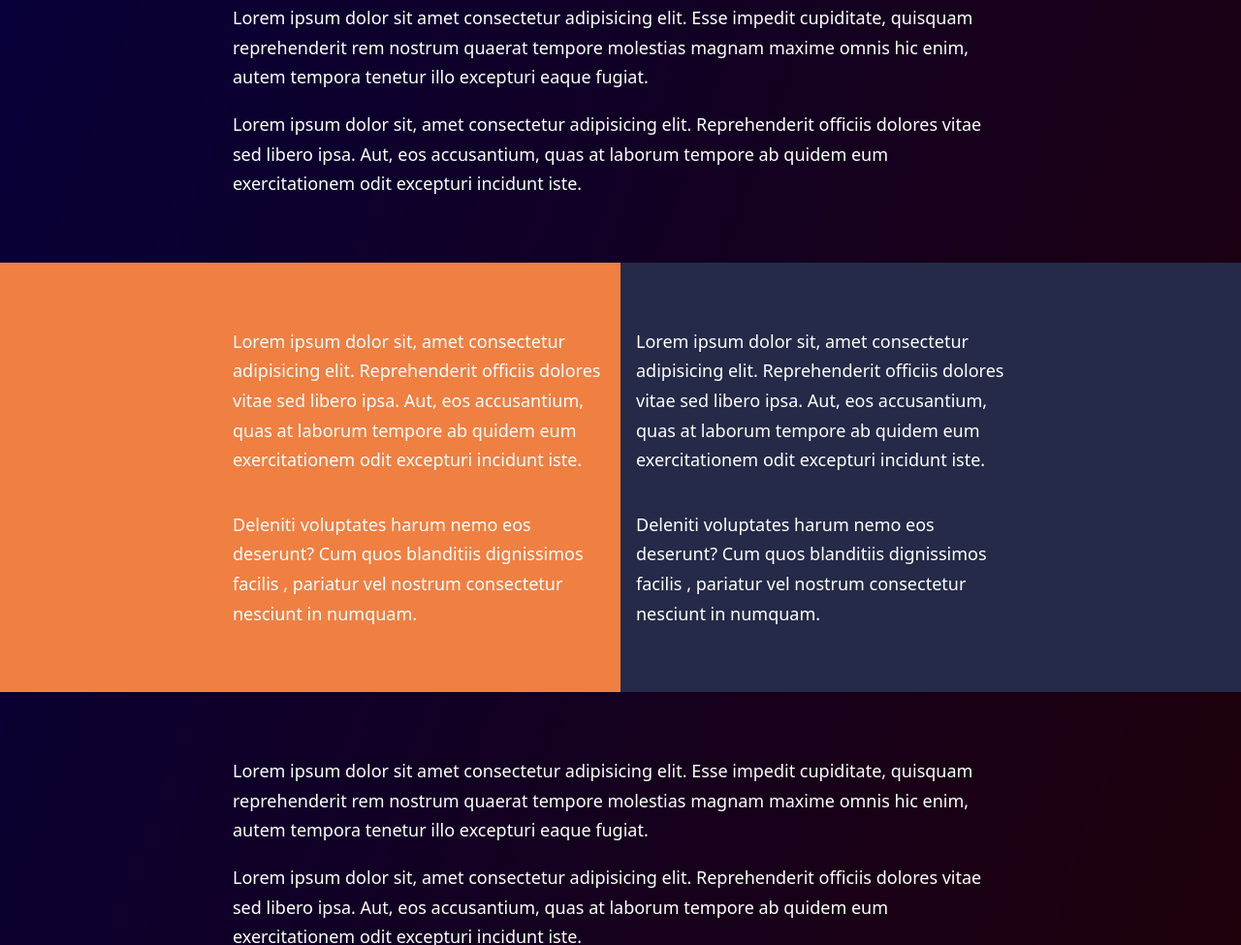
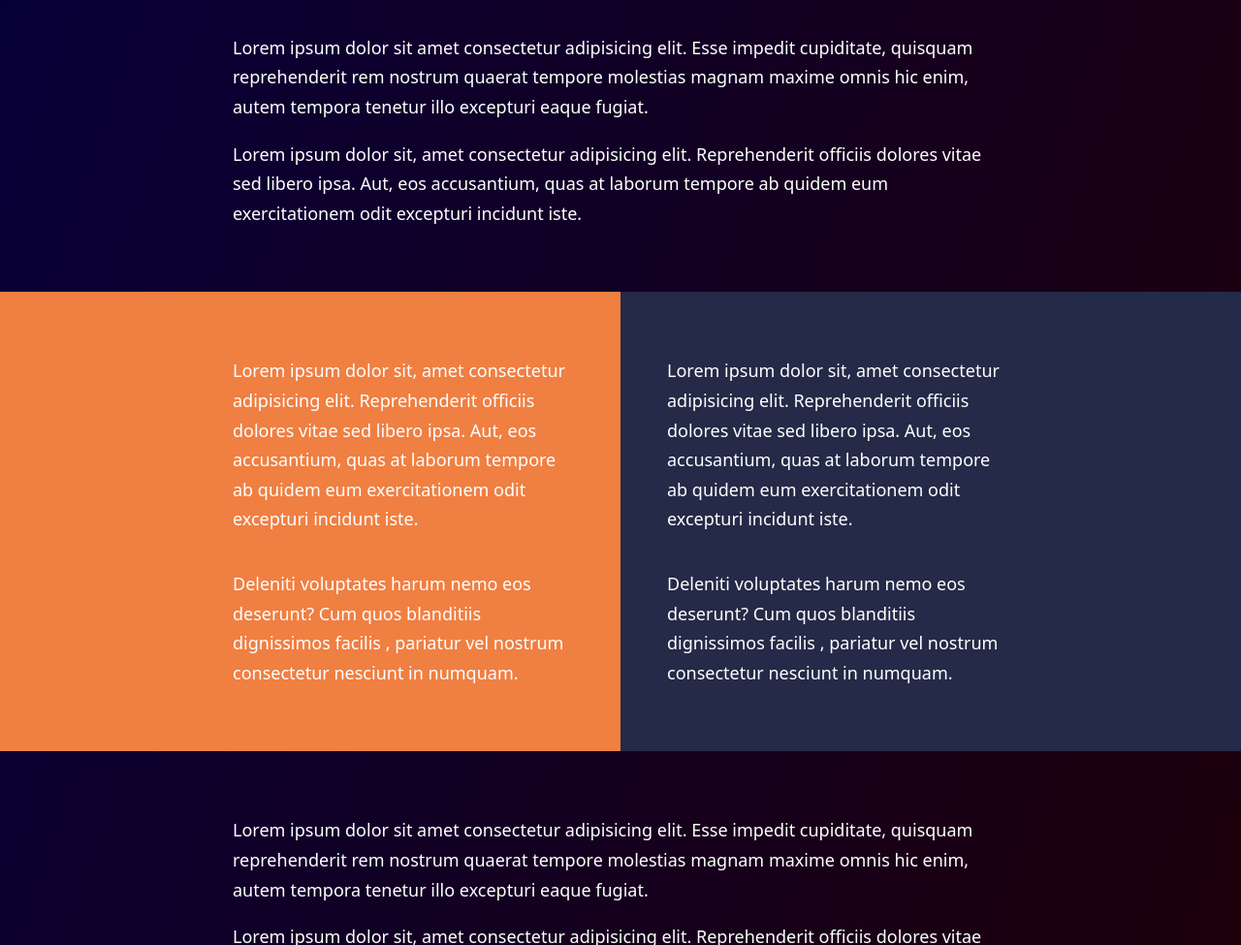
Before and after one commit to Annie-Huang/full-width-split-screen, a website: page index.html in a window 1280 px wide. Shown: the part 1486-2461 px from the top of the page at 97% size. Drawn offline with Linux system fonts and the light colour scheme.

Commit message:
Adjust the spacing close to the center as well

```diff
--- a/style.css
+++ b/style.css
@@ -133,12 +133,22 @@ section {
     grid-column: 2 / span 1;
 
     padding-left: 0; /* no padding-left if it's in the 2nd column to it can left align with <section> that only got text (wrapped with .wrapper) */
+    padding-right: clamp(
+      1rem,
+      5vw,
+      3rem
+    ); /* make padding right bigger then the screen size is bigger */
   }
   /* Scenario A: the <img> is the first element. The text element occupy the 3rd column */
   .full-width-split-screen > :not(img):last-child {
     grid-column: 3 / span 1;
 
     padding-right: 0; /* no padding-right if it's in the 3rd column to it can right align with <section> that only got text (wrapped with .wrapper) */
+    padding-left: clamp(
+      1rem,
+      5vw,
+      3rem
+    ); /* make padding left bigger then the screen size is bigger */
   }
 
   .full-width-split-screen > :not(img)::before {
```
